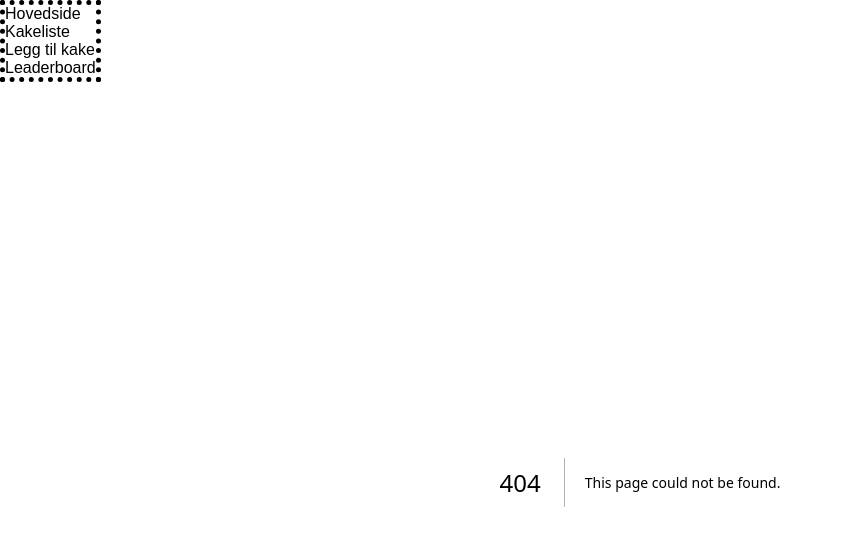
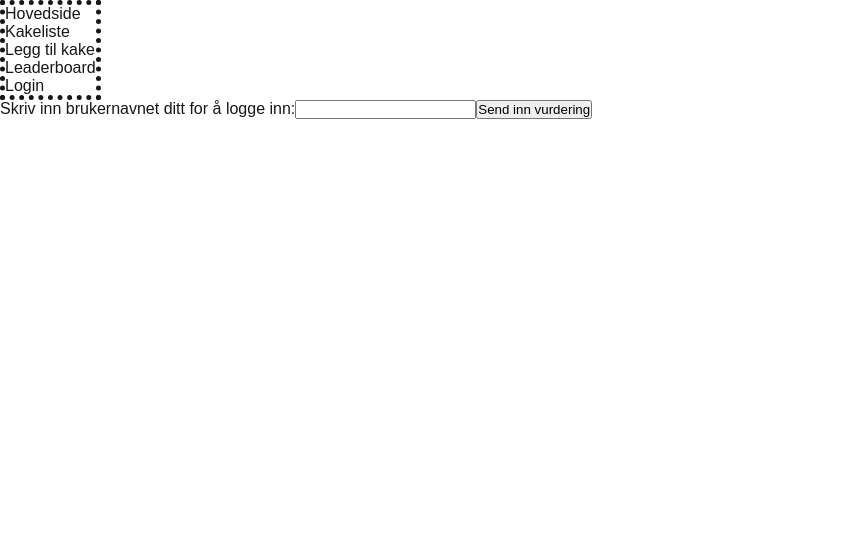
Before and after one commit to vevcom/kakemeister, a Next.js app: page /login-page in a window 1280 px wide. Before the commit this address had no page. Shown: the top 546 px of the page, without its empty margins (0-843 px from the left). Built offline with nearby package versions, Linux system fonts and the light colour scheme.

Commit message:
Du kan nå logge inn på nettsiden

```diff
--- a/src/app/Navigation/page.tsx
+++ b/src/app/Navigation/page.tsx
@@ -10,6 +10,7 @@ export default function Nav() {
         <li><Link href="/cake-page">Kakeliste</Link></li>
         <li><Link href="/add-cake-to-page">Legg til kake</Link></li>
         <li><Link href="/leaderboard-page">Leaderboard</Link></li>
+        <li><Link href="/login-page">Login</Link></li>
       </ul>
     </nav>
   )
--- /dev/null
+++ b/src/app/login-page/page.tsx
@@ -0,0 +1,47 @@
+"use client"
+import styles from "./page.module.scss"
+import { useState, FormEvent, ChangeEvent } from "react"
+import { useRouter } from "next/navigation"
+import { add_cake } from "@/services/adding-cake/actions"
+import { get_users_by_name } from "@/services/user/actions"
+import prisma from "../prisma"
+
+type bruker = {
+  brukernavn: string
+}
+
+export default async function LoginPage() {
+  const [tekst, setTekst] = useState("")
+
+  const login = async (brukernavn) => {
+
+
+    if (!brukernavn) {
+        alert("Du må skrive inn et brukernavn.");
+        return;
+    }
+
+    const user = await prisma.user.findFirst({
+      where: {
+        username:brukernavn
+      }
+    })
+
+    if (!user) {
+      alert("Dette er ikke et gyldig brukernavn")
+    } else {
+      localStorage.setItem("brukernavn", brukernavn);
+      alert("Du er logget inn")
+
+    }
+
+  }
+
+  return (
+    <div>
+      <label htmlFor="login">Skriv inn brukernavnet ditt for å logge inn:</label>
+      <input type="text" id="login" name="username" value={tekst} onChange={(e) => setTekst(e.target.value)}/>
+      <button onClick={() => login(tekst)}>Send inn vurdering</button>
+    </div>
+  )
+}
```
Also changed, not shown: src/app/login-page/page.module.scss (added), 1 other file (tests, documents, lock files or other folders).
